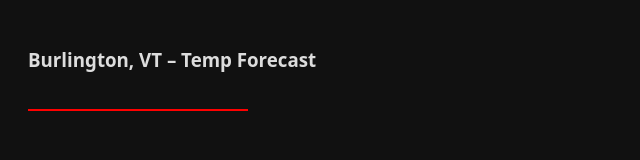
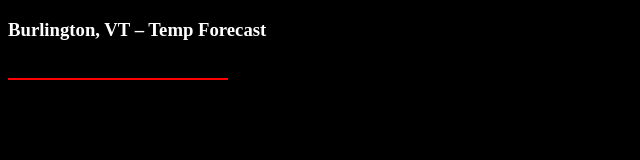
Before and after one commit to ski907/website, a plain HTML site: page index.html in a window 1280 px wide. Shown: the whole page, without its empty margins (0-640 px from the left). Drawn offline with Linux system fonts and the light colour scheme.

Commit message:
troubleshooting js

```diff
--- a/index.html
+++ b/index.html
@@ -3,31 +3,13 @@
 <head>
   <meta charset="UTF-8">
   <title>NWS Sparkline</title>
-  <style>
-    body {
-      font-family: system-ui, sans-serif;
-      background: #111;
-      color: #ddd;
-      padding: 20px;
-    }
+</head>
+<body style="background:black; color:white;">
 
-    .sparkline-container {
-      width: 220px;
-    }
+<h3>Burlington, VT – Temp Forecast</h3>
 
-    canvas {
-      width: 100%;
-      height: 40px;
-    }
-  </style>
-</head>
-<body>
+<canvas id="tempSpark" width="220" height="40"></canvas>
 
-  <h3>Burlington, VT – Temp Forecast</h3>
-  <div class="sparkline-container">
-    <canvas id="tempSpark"></canvas>
-  </div>
-
-  <script src="sparkline.js" defer></script>
+<script src="sparkline.js" defer></script>
 </body>
 </html>
--- a/sparkline.js
+++ b/sparkline.js
@@ -1,13 +1,9 @@
 const canvas = document.getElementById("tempSpark");
 const ctx = canvas.getContext("2d");
 
-canvas.width = 220;
-canvas.height = 40;
-
-// draw a test line
 ctx.strokeStyle = "red";
 ctx.lineWidth = 2;
 ctx.beginPath();
-ctx.moveTo(0, 20);
-ctx.lineTo(220, 20);
+ctx.moveTo(0, canvas.height / 2);
+ctx.lineTo(canvas.width, canvas.height / 2);
 ctx.stroke();
```
